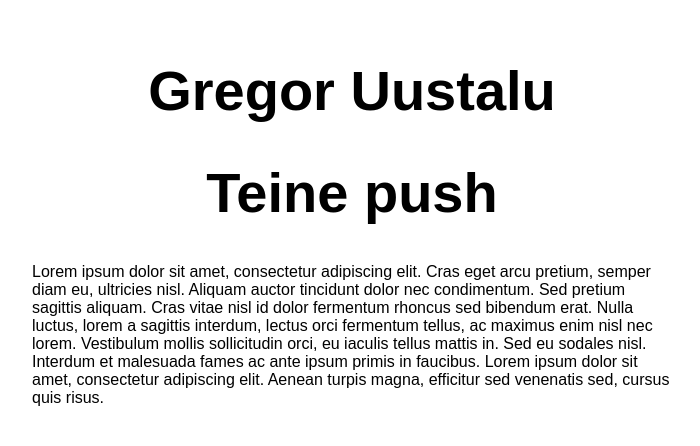
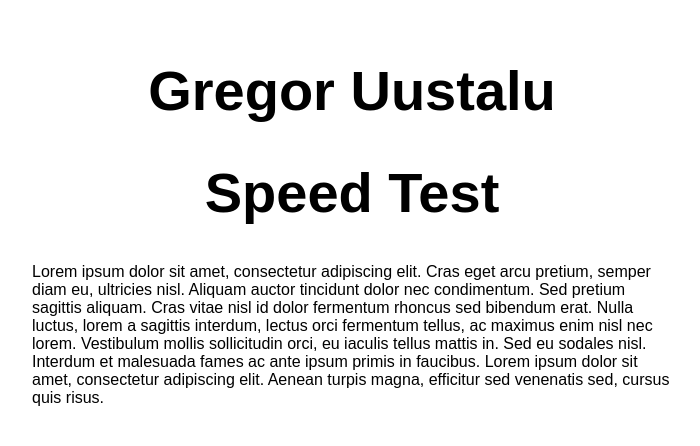
Before and after one commit to gregoruu/ut2024azapp, a website: page src/index.html in a window 1280 px wide. Shown: the whole page, without its empty margins (288-988 px from the left). Drawn offline with Linux system fonts and the light colour scheme.

Commit message:
Change heading from 'Teine push' to 'Speed Test'

```diff
--- a/src/index.html
+++ b/src/index.html
@@ -10,7 +10,7 @@
 <body>
   <main>
     <h1>Gregor Uustalu</h1>
-    <h1>Teine push</h1>
+    <h1>Speed Test</h1>
     <p>Lorem ipsum dolor sit amet, consectetur adipiscing elit. Cras eget arcu pretium, semper diam eu, ultricies nisl. Aliquam auctor tincidunt dolor nec condimentum. Sed pretium sagittis aliquam. Cras vitae nisl id dolor fermentum rhoncus sed bibendum erat. Nulla luctus, lorem a sagittis interdum, lectus orci fermentum tellus, ac maximus enim nisl nec lorem. Vestibulum mollis sollicitudin orci, eu iaculis tellus mattis in. Sed eu sodales nisl. Interdum et malesuada fames ac ante ipsum primis in faucibus. Lorem ipsum dolor sit amet, consectetur adipiscing elit. Aenean turpis magna, efficitur sed venenatis sed, cursus quis risus.</p>
   </main>
 </body>
```
